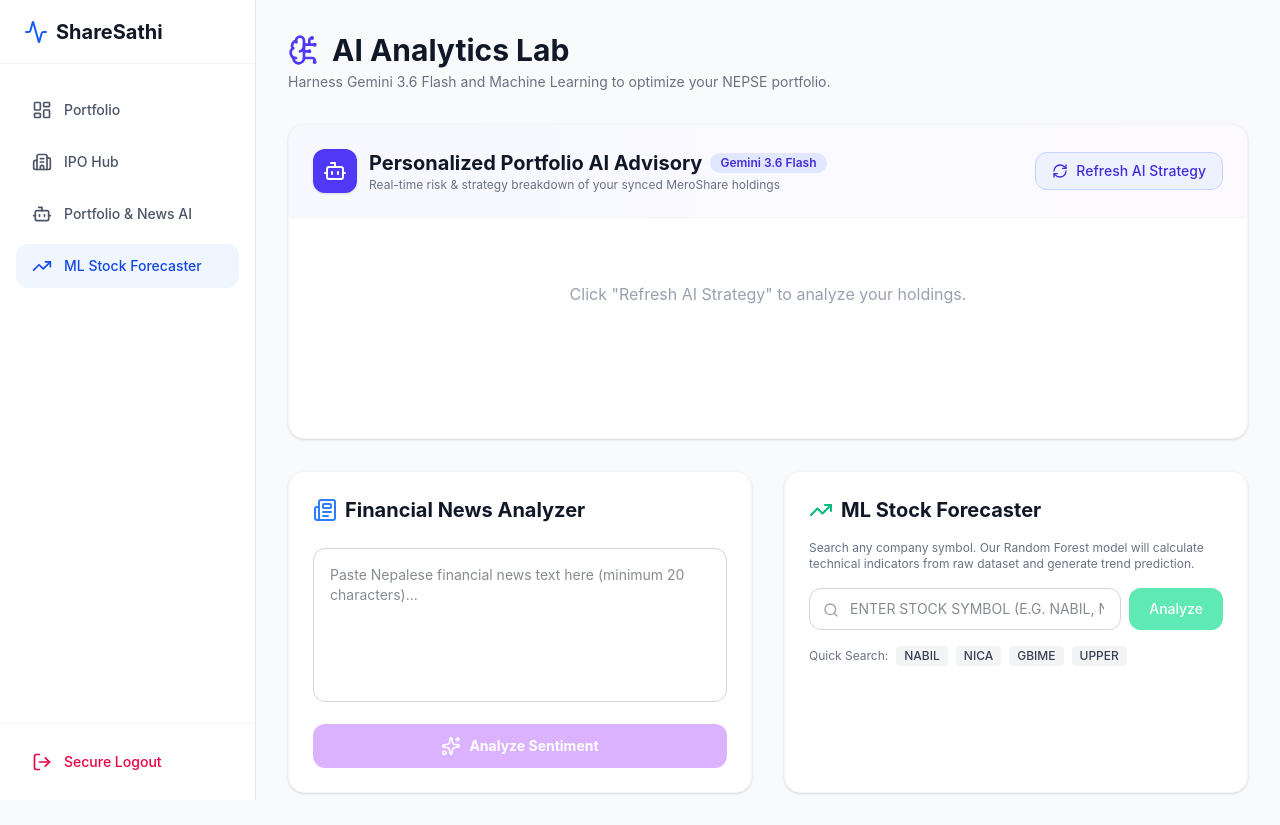
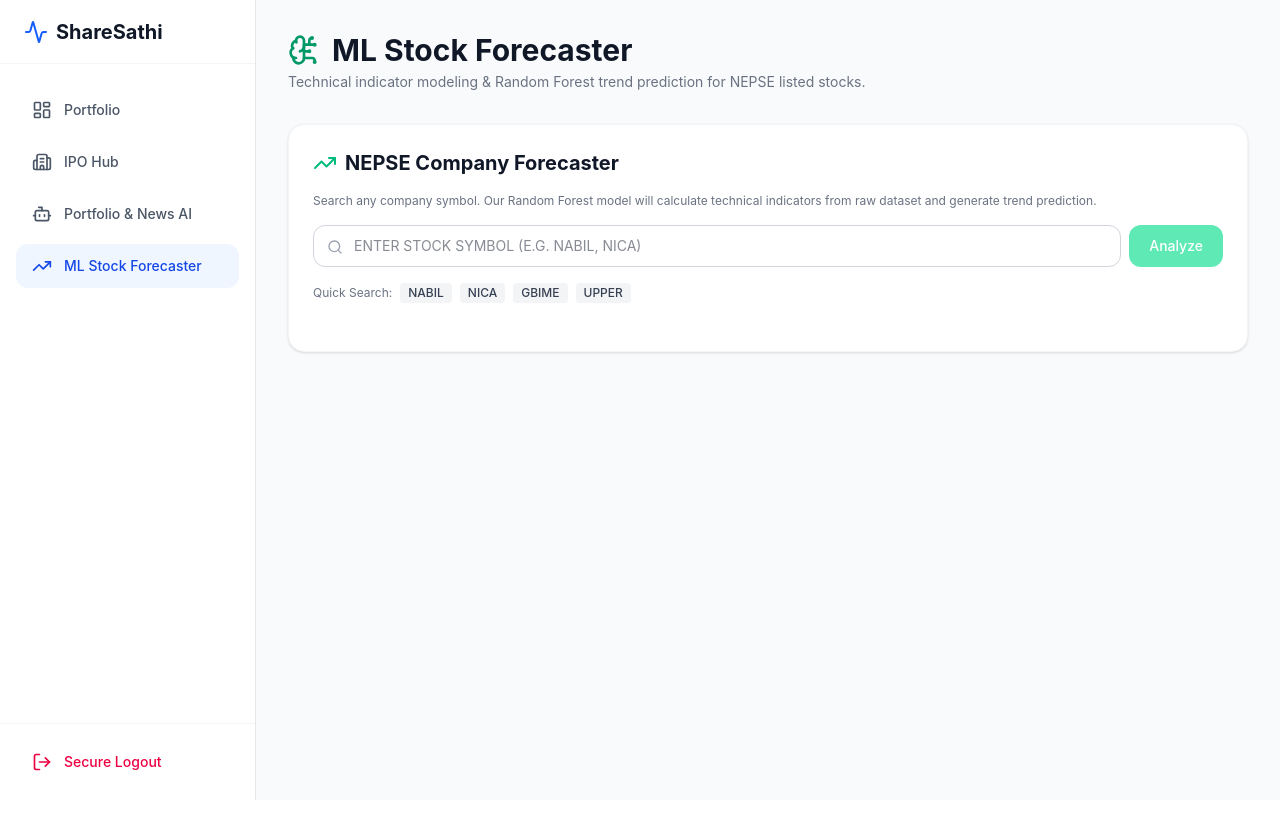
Before and after one commit to rajiv-ray/Share_Sathi, a React (Vite) app in the folder frontend/: page /stock-forecaster in a window 1280 px wide. After the commit the page ends 800 px from the top, so only its background shows below. Built offline with nearby package versions, Linux system fonts and the light colour scheme; sample sign-in values are in the browser's storage.

Commit message:
feat: Refactor AnalyticsLab to StockForecaster with enhanced stock analysis features

```diff
--- a/frontend/src/pages/AnalyticsLab.tsx
+++ b/frontend/src/pages/AnalyticsLab.tsx
@@ -2,9 +2,8 @@
 import toast from 'react-hot-toast';
 import { useState, type FormEvent } from 'react';
 import {
-  BrainCircuit, TrendingUp, Newspaper, Loader2,
-  Sparkles, Bot, RefreshCw, AlertCircle, Search,
-  TrendingDown, ShieldAlert
+  TrendingUp, TrendingDown, BrainCircuit, Loader2,
+  Search, ShieldAlert
 } from 'lucide-react';
 import {
   AreaChart, Area, XAxis, YAxis, CartesianGrid,
@@ -12,72 +11,21 @@ import {
 } from 'recharts';
 import api from '../services/api';
 
-// --- TypeScript Interfaces ---
 interface StockForecastResponse {
   symbol: string;
   prediction: 'UP' | 'DOWN' | 'UNKNOWN';
   confidence: string;
-  advice: string; // Fixed: Changed from Python's 'str' to TypeScript's 'string'
+  advice: string;
+  current_price: number; // Updated: Receives current live price from NEPSE fetcher
   historical_data: { date: string; close: number }[];
 }
 
-interface NewsAnalysis {
-  sentiment: 'POSITIVE' | 'NEUTRAL' | 'NEGATIVE';
-  summary: string[];
-}
-
-export default function AnalyticsLab() {
-  // --- Portfolio Advice State ---
-  const [advice, setAdvice] = useState<string | null>(null);
-  const [isAnalyzingPortfolio, setIsAnalyzingPortfolio] = useState(false);
-  const [portfolioError, setPortfolioError] = useState<string | null>(null);
-
-  // --- News Sentiment State ---
-  const [newsText, setNewsText] = useState('');
-  const [isAnalyzingNews, setIsAnalyzingNews] = useState(false);
-  const [newsResult, setNewsResult] = useState<NewsAnalysis | null>(null);
-
-  // --- ML & AI Stock Forecaster State ---
+export default function StockForecaster() {
   const [searchSymbol, setSearchSymbol] = useState('');
   const [isAnalyzingStock, setIsAnalyzingStock] = useState(false);
   const [stockResult, setStockResult] = useState<StockForecastResponse | null>(null);
 
-  // Fetch AI Portfolio Advice
-  const fetchPortfolioAdvice = async () => {
-    setIsAnalyzingPortfolio(true);
-    setPortfolioError(null);
-    try {
-      const response = await api.get('/analytics/portfolio-advice');
-      setAdvice(response.data.advice);
-    } catch (err: any) {
-      const errorMsg = err.response?.data?.detail || 'Failed to generate AI portfolio advice.';
-      setPortfolioError(errorMsg);
-    } finally {
-      setIsAnalyzingPortfolio(false);
-    }
-  };
-
-  const handleNewsSubmit = async (e: FormEvent) => {
-    e.preventDefault();
-    setNewsResult(null);
-    setIsAnalyzingNews(true);
-
-    const toastId = toast.loading('Analyzing financial news with Gemini...');
-
-    try {
-      const response = await api.post('/analytics/analyze-news', { news_text: newsText });
-      setNewsResult(response.data);
-      toast.success('Analysis complete!', { id: toastId });
-    } catch (err: any) {
-      const errorMsg = err.response?.data?.detail || 'Failed to analyze news article.';
-      toast.error(errorMsg, { id: toastId });
-    } finally {
-      setIsAnalyzingNews(false);
-    }
-  };
-
   const handleStockSearch = async (symbolToSearch?: string) => {
-    // Fixed: Changed Python's .strip() to JavaScript's .trim()
     const symbol = (symbolToSearch || searchSymbol).toUpperCase().trim();
     if (!symbol) return;
 
@@ -106,142 +54,24 @@ export default function AnalyticsLab() {
     <div className="min-h-screen px-4 py-8 bg-gray-50 sm:px-6 lg:px-8">
       <div className="mx-auto max-w-7xl space-y-8">
 
-        {/* Header */}
-        <div className="flex flex-col sm:flex-row sm:items-center justify-between gap-4">
+        {/* Page Header */}
         <div>
           <h1 className="flex items-center text-3xl font-bold text-gray-900">
-              <BrainCircuit className="w-8 h-8 mr-3 text-indigo-600" />
-              AI Analytics Lab
+            <BrainCircuit className="w-8 h-8 mr-3 text-emerald-600" />
+            ML Stock Forecaster
           </h1>
           <p className="mt-1 text-sm text-gray-500">
-              Harness Gemini 3.6 Flash and Machine Learning to optimize your NEPSE portfolio.
+            Technical indicator modeling & Random Forest trend prediction for NEPSE listed stocks.
           </p>
         </div>
-        </div>
 
-        {/* --- SECTION 1: PERSONALIZED AI PORTFOLIO ADVISOR --- */}
-        <div className="bg-white border border-gray-100 shadow-sm rounded-2xl overflow-hidden">
-          <div className="p-6 border-b border-gray-100 bg-gradient-to-r from-indigo-50/50 to-purple-50/50 flex items-center justify-between">
-            <div className="flex items-center gap-3">
-              <div className="p-2.5 bg-indigo-600 text-white rounded-xl shadow-sm">
-                <Bot className="w-6 h-6" />
-              </div>
-              <div>
-                <h2 className="text-xl font-bold text-gray-900 flex items-center gap-2">
-                  Personalized Portfolio AI Advisory
-                  <span className="px-2.5 py-0.5 text-xs font-semibold bg-indigo-100 text-indigo-700 rounded-full">
-                    Gemini 3.6 Flash
-                  </span>
-                </h2>
-                <p className="text-xs text-gray-500">Real-time risk & strategy breakdown of your synced MeroShare holdings</p>
-              </div>
-            </div>
-            <button
-              onClick={fetchPortfolioAdvice}
-              disabled={isAnalyzingPortfolio}
-              className="flex items-center gap-2 px-4 py-2 text-sm font-medium text-indigo-700 bg-indigo-50 hover:bg-indigo-100 border border-indigo-200 rounded-xl transition-all disabled:opacity-50"
-            >
-              <RefreshCw className={`w-4 h-4 ${isAnalyzingPortfolio ? 'animate-spin' : ''}`} />
-              Refresh AI Strategy
-            </button>
-          </div>
-
-          <div className="p-6 md:p-8 min-h-[220px]">
-            {isAnalyzingPortfolio ? (
-              <div className="flex flex-col items-center justify-center py-10 space-y-3">
-                <Loader2 className="w-8 h-8 text-indigo-600 animate-spin" />
-                <p className="text-sm font-medium text-gray-500 animate-pulse">
-                  Streaming portfolio metrics to Gemini 3.6 Flash...
-                </p>
-              </div>
-            ) : portfolioError ? (
-              <div className="flex items-center gap-3 text-red-600 bg-red-50 p-4 rounded-xl border border-red-100">
-                <AlertCircle className="w-5 h-5 flex-shrink-0" />
-                <p className="text-sm">{portfolioError}</p>
-              </div>
-            ) : advice ? (
-              <div className="prose prose-indigo max-w-none text-gray-700 leading-relaxed text-sm md:text-base space-y-2">
-                {advice.split('\n').map((line, idx) => {
-                  if (line.startsWith('###') || line.startsWith('##')) {
-                    return <h3 key={idx} className="text-lg font-bold text-gray-900 mt-4 mb-2">{line.replace(/#/g, '').trim()}</h3>;
-                  }
-                  if (line.startsWith('*') || line.startsWith('-')) {
-                    return (
-                      <li key={idx} className="ml-4 list-disc text-gray-700">
-                        {line.substring(1).trim().replace(/\*\*(.*?)\*\*/g, '$1')}
-                      </li>
-                    );
-                  }
-                  return <p key={idx} className="text-gray-700">{line.replace(/\*\*(.*?)\*\*/g, '$1')}</p>;
-                })}
-              </div>
-            ) : (
-              <p className="text-center text-gray-400 py-8">Click "Refresh AI Strategy" to analyze your holdings.</p>
-            )}
-          </div>
-        </div>
-
-        {/* --- SECTION 2: NEWS ANALYZER & AUTOMATED ML FORECASTER --- */}
-        <div className="grid grid-cols-1 gap-8 lg:grid-cols-2">
-
-          {/* Financial News Analyzer */}
-          <div className="p-6 bg-white border border-gray-100 shadow-sm rounded-2xl flex flex-col justify-between">
-            <div>
-              <h2 className="flex items-center mb-6 text-xl font-bold text-gray-900">
-                <Newspaper className="w-6 h-6 mr-2 text-blue-500" />
-                Financial News Analyzer
-              </h2>
-
-              <form onSubmit={handleNewsSubmit} className="space-y-4">
-                <textarea
-                  required
-                  minLength={20}
-                  rows={6}
-                  placeholder="Paste Nepalese financial news text here (minimum 20 characters)..."
-                  value={newsText}
-                  onChange={(e) => setNewsText(e.target.value)}
-                  className="w-full p-4 border border-gray-300 rounded-xl focus:ring-2 focus:ring-purple-600 outline-none resize-none text-sm"
-                />
-                <button
-                  type="submit"
-                  disabled={isAnalyzingNews || newsText.length < 20}
-                  className="flex items-center justify-center w-full py-3 text-sm font-bold text-white transition-colors bg-purple-600 rounded-xl hover:bg-purple-700 disabled:bg-purple-300"
-                >
-                  {isAnalyzingNews ? <Loader2 className="w-5 h-5 mr-2 animate-spin" /> : <Sparkles className="w-5 h-5 mr-2" />}
-                  Analyze Sentiment
-                </button>
-              </form>
-
-              {newsResult && (
-                <div className="mt-6 p-5 border border-purple-100 bg-purple-50/60 rounded-xl">
-                  <div className="flex items-center justify-between mb-4">
-                    <span className="font-semibold text-purple-900 text-sm">AI Sentiment Assessment</span>
-                    <span className={`px-3 py-1 text-xs font-bold rounded-full ${
-                      newsResult.sentiment === 'POSITIVE' ? 'bg-emerald-100 text-emerald-700' :
-                      newsResult.sentiment === 'NEGATIVE' ? 'bg-rose-100 text-rose-700' : 'bg-gray-200 text-gray-700'
-                    }`}>
-                      {newsResult.sentiment}
-                    </span>
-                  </div>
-                  <ul className="space-y-2">
-                    {newsResult.summary.map((point, i) => (
-                      <li key={i} className="text-xs md:text-sm text-purple-900 flex items-start">
-                        <span className="mr-2 text-purple-600">•</span> {point}
-                      </li>
-                    ))}
-                  </ul>
-                </div>
-              )}
-            </div>
-          </div>
-
-          {/* Automated ML & AI Stock Forecaster */}
+        {/* --- ML STOCK FORECASTER SECTION --- */}
         <div className="p-6 bg-white border border-gray-100 shadow-sm rounded-2xl flex flex-col justify-between">
           <div>
             <div className="flex items-center justify-between mb-4">
               <h2 className="flex items-center text-xl font-bold text-gray-900">
                 <TrendingUp className="w-6 h-6 mr-2 text-emerald-500" />
-                  ML Stock Forecaster
+                NEPSE Company Forecaster
               </h2>
             </div>
 
@@ -295,13 +125,21 @@ export default function AnalyticsLab() {
                   stockResult.prediction === 'DOWN' ? 'bg-rose-50 border-rose-200' : 'bg-amber-50 border-amber-200'
                 }`}>
                   <div>
-                      <div className="flex items-center gap-2 mb-1">
+                    <div className="flex flex-wrap items-center gap-2 mb-2">
                       <span className={`font-bold text-base ${
                         stockResult.prediction === 'UP' ? 'text-emerald-800' :
                         stockResult.prediction === 'DOWN' ? 'text-rose-800' : 'text-amber-800'
                       }`}>
                         {stockResult.symbol}: Forecast {stockResult.prediction}
                       </span>
+
+                      {/* Live Market Price Badge */}
+                      {stockResult.current_price > 0 && (
+                        <span className="px-2.5 py-0.5 text-xs font-bold bg-white text-gray-800 rounded-md border border-gray-200 shadow-xs">
+                          LTP: Rs. {stockResult.current_price.toLocaleString('en-IN', { minimumFractionDigits: 2, maximumFractionDigits: 2 })}
+                        </span>
+                      )}
+
                       <span className={`px-2 py-0.5 text-[10px] font-bold rounded-full ${
                         stockResult.confidence.includes('HIGH') ? 'bg-emerald-100 text-emerald-800' : 'bg-amber-100 text-amber-800'
                       }`}>
@@ -321,7 +159,7 @@ export default function AnalyticsLab() {
                   )}
                 </div>
 
-                  {/* 1-Year Historical Price Recharts Graph */}
+                {/* Historical Price Recharts Graph */}
                 {stockResult.historical_data && stockResult.historical_data.length > 0 && (
                   <div className="p-4 bg-gray-50/80 border border-gray-100 rounded-xl">
                     <div className="flex items-center justify-between mb-3">
@@ -330,7 +168,7 @@ export default function AnalyticsLab() {
                       </h4>
                       <span className="text-[10px] text-gray-400">250 Trading Days</span>
                     </div>
-                      <div className="h-48 w-full">
+                    <div className="h-64 w-full">
                       <ResponsiveContainer width="100%" height="100%">
                         <AreaChart data={stockResult.historical_data}>
                           <defs>
@@ -367,6 +205,5 @@ export default function AnalyticsLab() {
 
       </div>
     </div>
-    </div>
   );
 }
```
Lines whose indentation alone changed are shown as unchanged.
